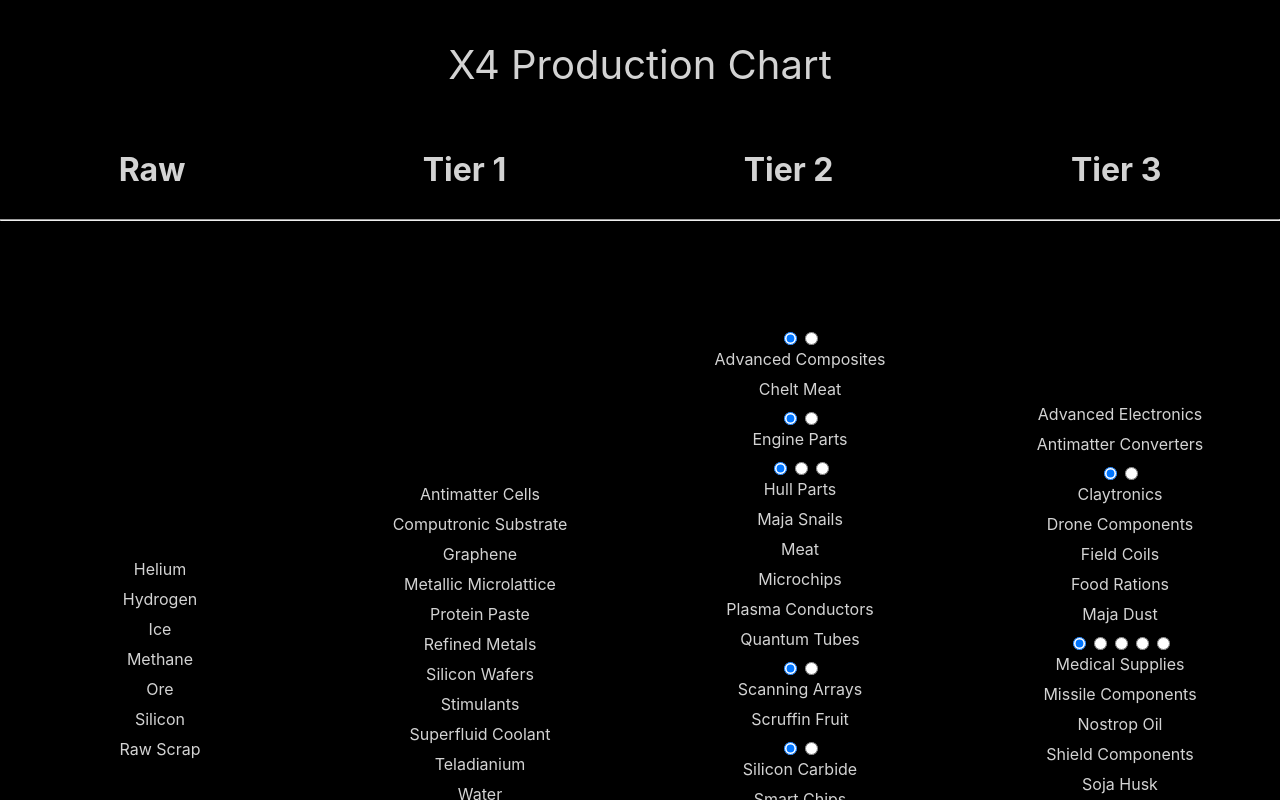
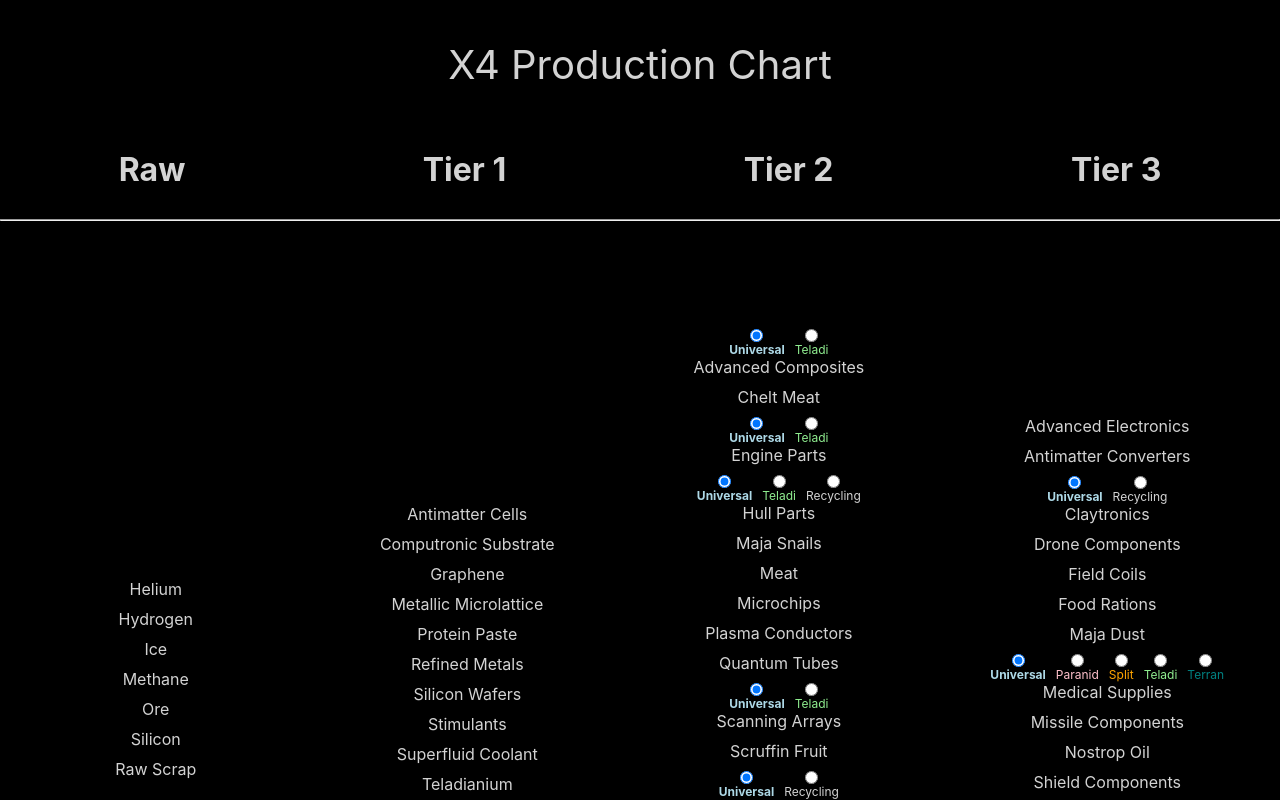
Before and after one commit to AbrahamZak/x4prodchart, a React (Create React App) app: page / in a window 1280 px wide. Shown: the top 800 px of the page. Built offline with nearby package versions, Linux system fonts and the light colour scheme.

Commit message:
Updated design for radiobuttons with color mapping

```diff
--- a/src/Components/Main.js
+++ b/src/Components/Main.js
@@ -86,6 +86,27 @@
     }
 `
 
+const RadioContainer = styled.div`
+    display: flex;
+    gap: 10px;
+    justify-content: center;
+    input[type=radio] {
+        display: block;
+        margin: 0 auto;
+    }
+    label {
+        display: inline-block;
+        font-size: 0.75rem;
+    }
+    input:checked + span {
+        font-weight: bold;
+    }
+`
+
+const FactionLabel = styled.span`
+    color: ${props => props.color || '#fff'};
+`
+
 const firebaseConfig = {
     apiKey: "AIzaSyCCOTx3MjpvZEGKeei5uIXf-dCvwuwTaGU",
     authDomain: "x4prodchart.firebaseapp.com",
@@ -113,6 +134,15 @@
         2: "green",
         3: "red"
     }
+}
+
+const radioLabelColors = {
+        "Universal": "lightblue",
+        "Paranid": "pink",
+        "Split": "orange",
+        "Teladi": "lightgreen",
+        "Terran": "teal",
+        "Recycling": "lightgrey"
 }
 
 function camalize(str) {
@@ -298,23 +328,27 @@
                             .filter(material => material.materialType === "tier2")
                             .map((material, index) => (
                                 <div key={index}>
+                                <RadioContainer>
                                 {material.producedByOptions?.map((option, radioIndex) => (
-                                    <input key={radioIndex} type="radio" name={material.materialName} value={option.producedBy} defaultChecked={option.faction === "Universal"} onChange={()=> { material.producedBy = option.producedBy; optionHandler(material.materialName) }}/>
+                                    <label key={radioIndex}><input key={radioIndex} id={radioIndex} type="radio" name={material.materialName} value={option.producedBy} defaultChecked={option.faction === "Universal"} onChange={()=> { material.producedBy = option.producedBy; optionHandler(material.materialName) }}/><FactionLabel color={radioLabelColors[option.faction]}>{option.faction}</FactionLabel></label>
                                 ))}
+                                </RadioContainer>
                                 <li onClick={() => clickHandler(material.materialName)} onMouseOver={() => mouseHandler(material.materialName)} onMouseLeave={() => mouseHandler("")} id={camalize(material.materialName)}>{material.materialName}</li>
                                 </div>
                             ))}
                     </ul>
                 </Column>
                 <Column>
-                    <ul id="tier3">
+                <ul id="tier3">
                         {materialsData
                             .filter(material => material.materialType === "tier3")
                             .map((material, index) => (
                                 <div key={index}>
+                                <RadioContainer>
                                 {material.producedByOptions?.map((option, radioIndex) => (
-                                    <input key={radioIndex} type="radio" name={material.materialName} value={option.producedBy} defaultChecked={option.faction === "Universal"} onChange={()=> { material.producedBy = option.producedBy; optionHandler(material.materialName) }}/>
+                                    <label key={radioIndex}><input key={radioIndex} id={radioIndex} type="radio" name={material.materialName} value={option.producedBy} defaultChecked={option.faction === "Universal"} onChange={()=> { material.producedBy = option.producedBy; optionHandler(material.materialName) }}/><FactionLabel color={radioLabelColors[option.faction]}>{option.faction}</FactionLabel></label>
                                 ))}
+                                </RadioContainer>
                                 <li onClick={() => clickHandler(material.materialName)} onMouseOver={() => mouseHandler(material.materialName)} onMouseLeave={() => mouseHandler("")} id={camalize(material.materialName)}>{material.materialName}</li>
                                 </div>
                             ))}
```
